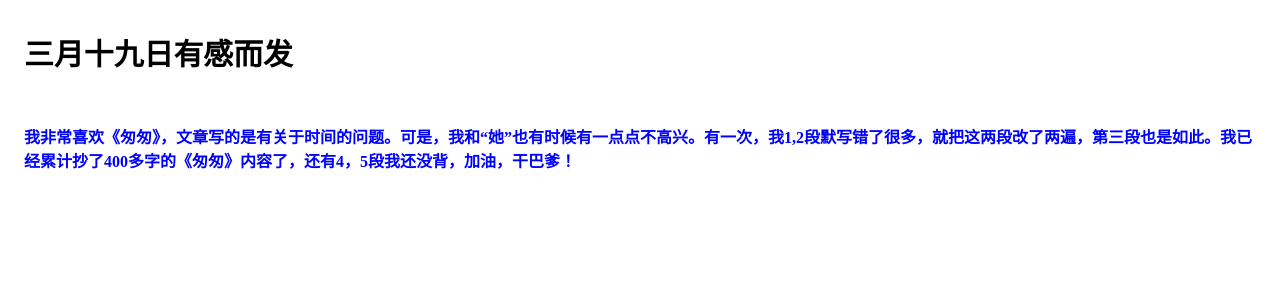
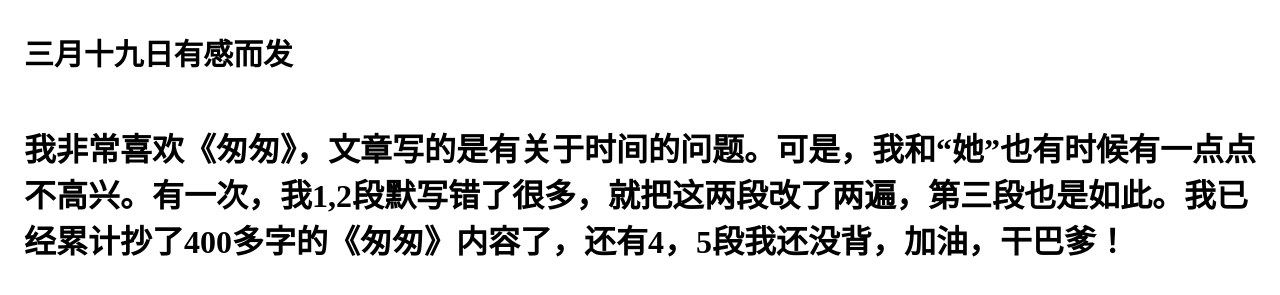
Before and after one commit to Haohaohi/hello-haohao_blog, a plain HTML site: page index.html in a window 1280 px wide. Shown: the part 297-592 px from the top of the page. Drawn offline with Linux system fonts and the light colour scheme.

Commit message:
Update index.html

```diff
--- a/index.html
+++ b/index.html
@@ -8,8 +8,8 @@
     <link rel="stylesheet" type="text/css" media="screen" href="main.css" />
     <script src="index.js"></script>
      <style>p{
-                 color: blue;
-      font-size:16px;
+                 color: black;
+      font-size:32px;
 }
      </style>
 </head>
```
